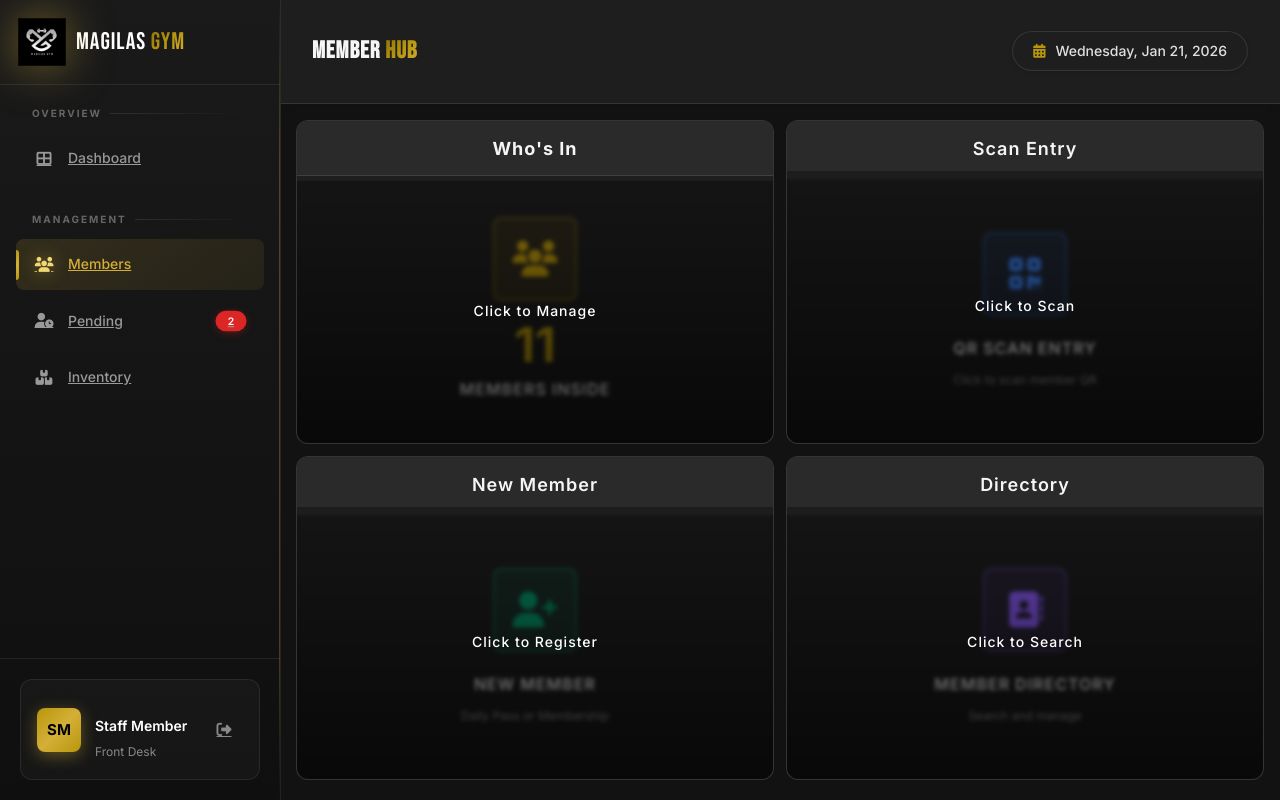
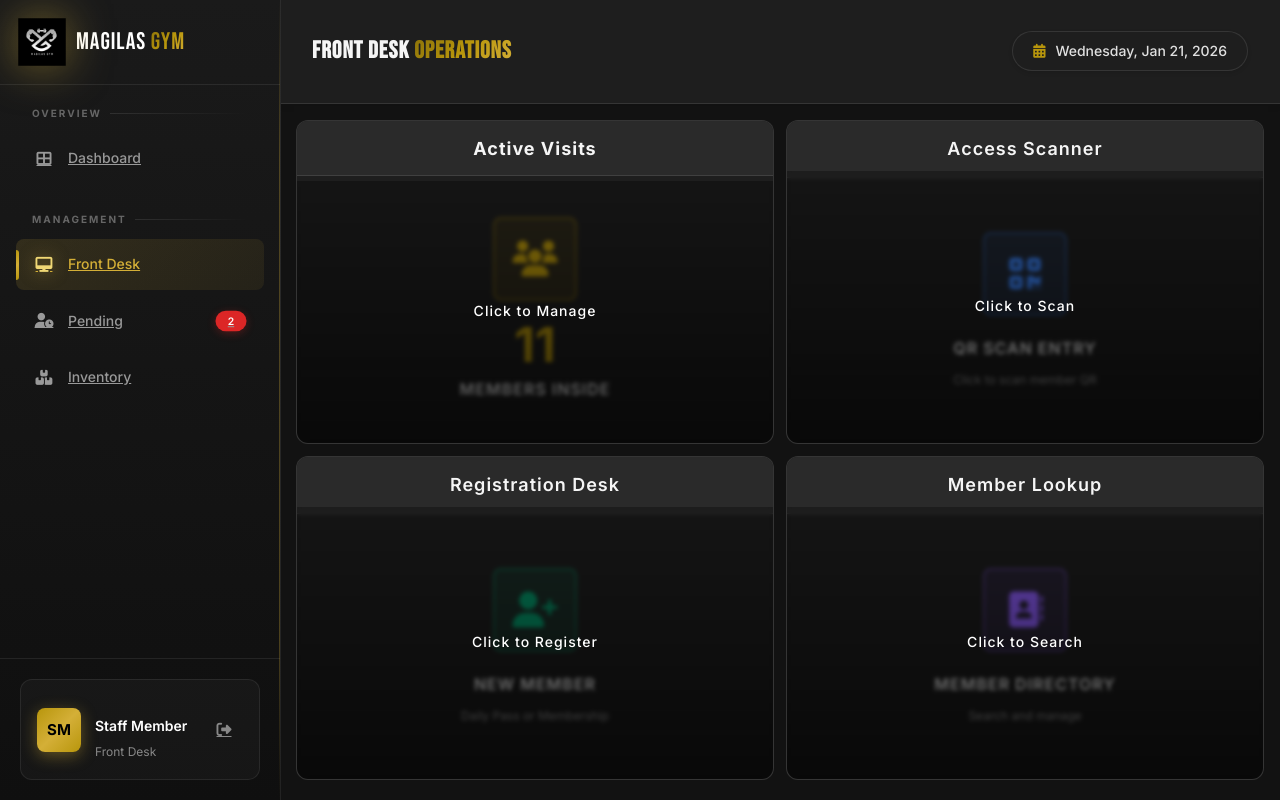
Before and after one commit to cerc-xiun/MagilasGym, a PHP site: page /pages/staff/members/members.php in a window 1280 px wide. Run offline with PHP 8.4, Linux system fonts and the light colour scheme.

Commit message:
Done on the Front Desk Operations Tab

```diff
--- a/pages/staff/members/members.php
+++ b/pages/staff/members/members.php
@@ -4,7 +4,7 @@
 <head>
     <meta charset="UTF-8">
     <meta name="viewport" content="width=device-width, initial-scale=1.0">
-    <title>Members | Magilas Gym</title>
+    <title>Front Desk | Magilas Gym</title>
 
     <!-- Fonts -->
     <link rel="preconnect" href="https://fonts.googleapis.com">
@@ -39,8 +39,8 @@
                 </div>
                 <div class="nav-section">
                     <div class="nav-label">Management</div>
-                    <a href="../members/members.php" class="nav-item active"><i class="fas fa-users"></i>
-                        <span>Members</span></a>
+                    <a href="../members/members.php" class="nav-item active"><i class="fas fa-desktop"></i>
+                        <span>Front Desk</span></a>
                     <a href="#" class="nav-item" onclick="openPendingModal(); return false;"><i
                             class="fas fa-user-clock"></i> <span>Pending</span><span class="nav-badge"
                             id="pendingCount">2</span></a>
@@ -65,7 +65,7 @@
             <header class="main-header">
                 <div class="header-left">
                     <button class="menu-btn" id="menuBtn"><i class="fas fa-bars"></i></button>
-                    <h1 class="page-title">Member <span class="text-accent">Hub</span></h1>
+                    <h1 class="page-title">Front Desk <span class="text-accent">Operations</span></h1>
                 </div>
                 <div class="header-date"><i class="fas fa-calendar-alt"></i> <span id="dateDisplay"></span></div>
             </header>
@@ -78,8 +78,8 @@
                     <button class="minimize-btn" onclick="event.stopPropagation(); minimizeCell();"><i
                             class="fas fa-compress-alt"></i></button>
                     <div class="cell-header">
-                        <span class="title" style="margin: 0 auto; font-size: 18px; letter-spacing: 1px;">Who's
-                            In</span>
+                        <span class="title" style="margin: 0 auto; font-size: 18px; letter-spacing: 1px;">Active
+                            Visits</span>
                     </div>
 
                     <!-- Preview when inactive -->
@@ -124,8 +124,8 @@
                     <button class="minimize-btn" onclick="event.stopPropagation(); minimizeCell();"><i
                             class="fas fa-compress-alt"></i></button>
                     <div class="cell-header">
-                        <span class="title" style="margin: 0 auto; font-size: 18px; letter-spacing: 1px;">Scan
-                            Entry</span>
+                        <span class="title" style="margin: 0 auto; font-size: 18px; letter-spacing: 1px;">Access
+                            Scanner</span>
                     </div>
 
                     <!-- Preview when inactive -->
@@ -192,8 +192,8 @@
                     <button class="minimize-btn" onclick="event.stopPropagation(); minimizeCell();"><i
                             class="fas fa-compress-alt"></i></button>
                     <div class="cell-header">
-                        <span class="title" style="margin: 0 auto; font-size: 18px; letter-spacing: 1px;">New
-                            Member</span>
+                        <span class="title" style="margin: 0 auto; font-size: 18px; letter-spacing: 1px;">Registration
+                            Desk</span>
                     </div>
 
                     <!-- Preview when inactive -->
@@ -428,8 +428,8 @@
                     <button class="minimize-btn" onclick="event.stopPropagation(); minimizeCell();"><i
                             class="fas fa-compress-alt"></i></button>
                     <div class="cell-header">
-                        <span class="title"
-                            style="margin: 0 auto; font-size: 18px; letter-spacing: 1px;">Directory</span>
+                        <span class="title" style="margin: 0 auto; font-size: 18px; letter-spacing: 1px;">Member
+                            Lookup</span>
                     </div>
 
                     <!-- Preview when inactive -->
```
